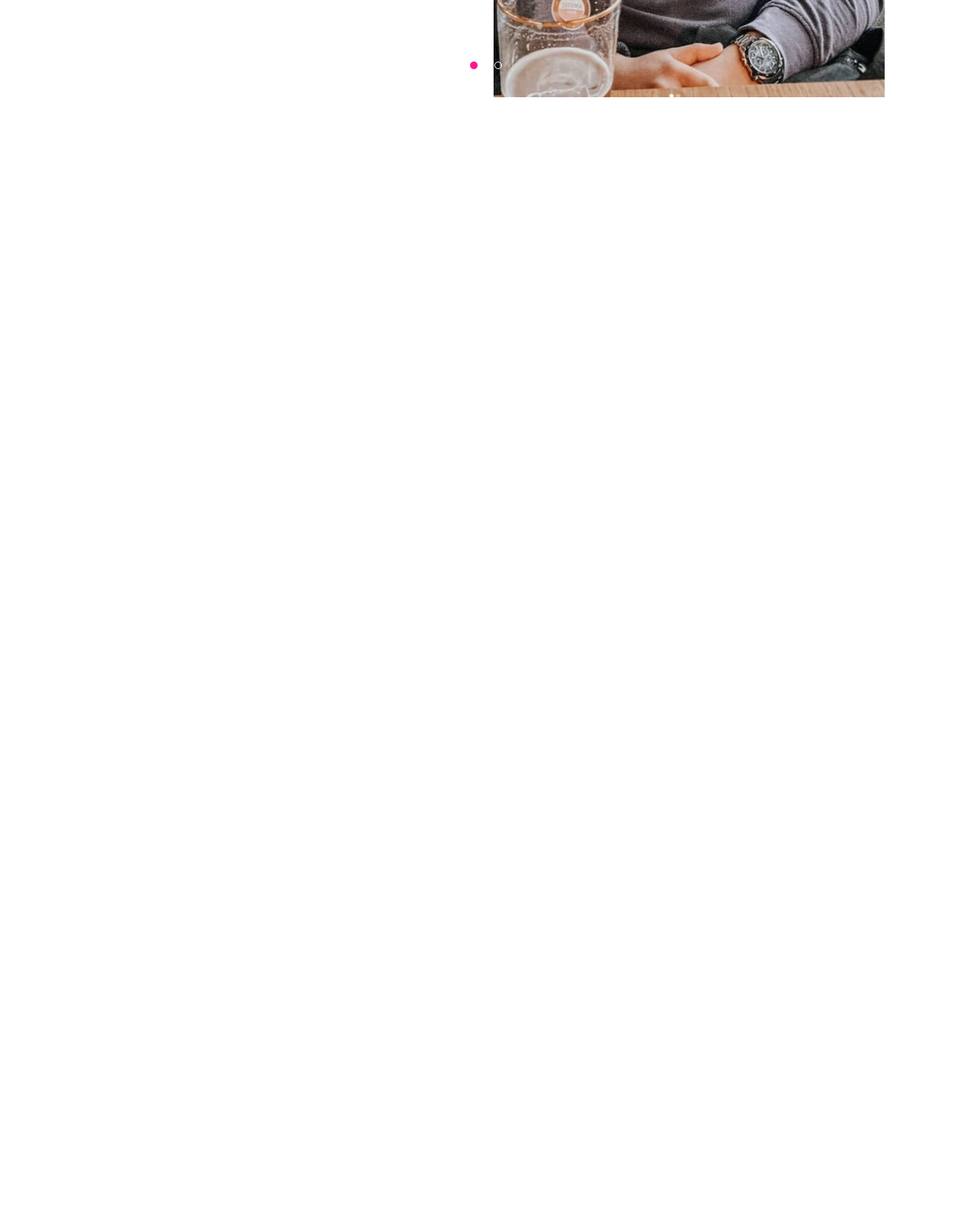
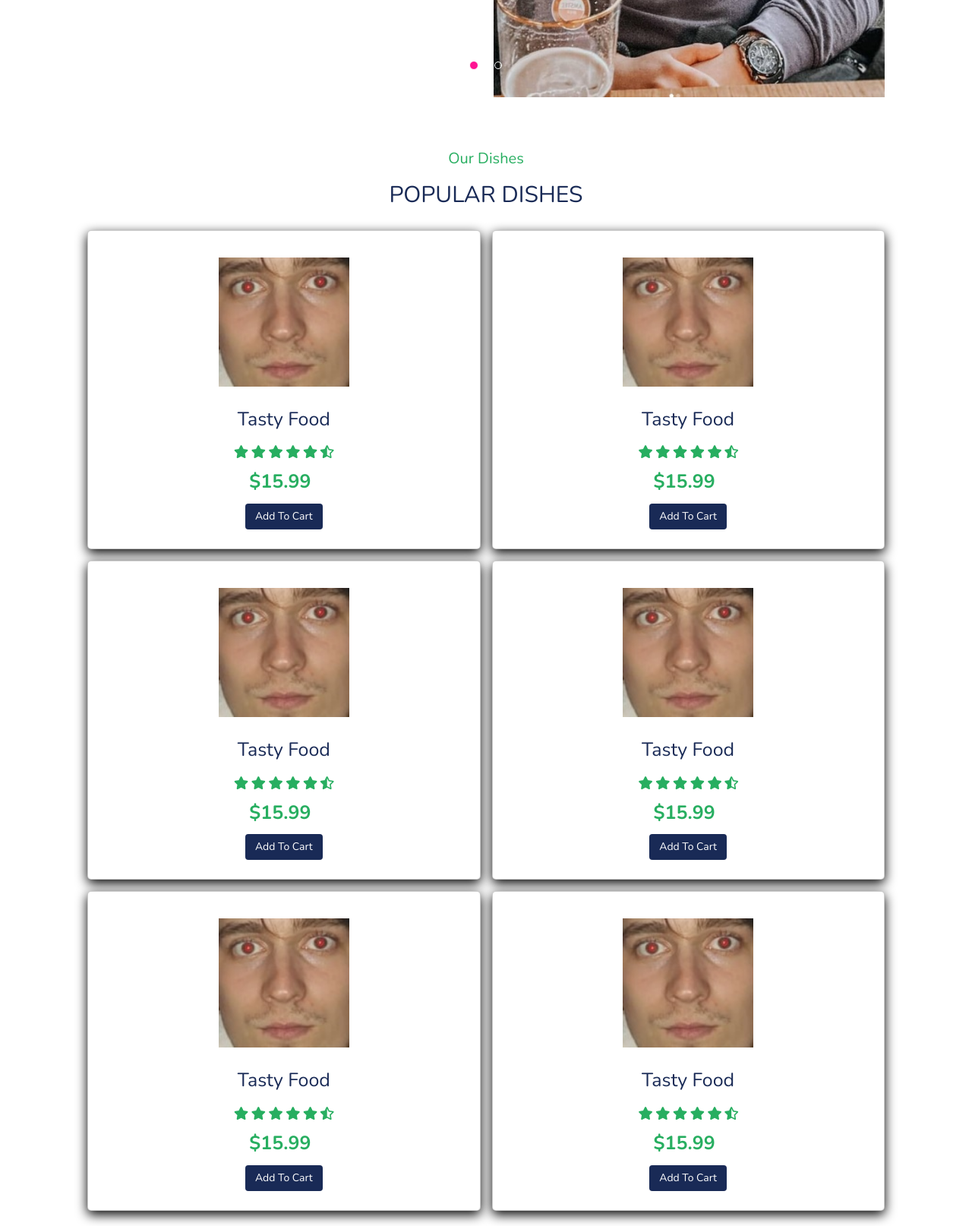
Before and after one commit to LukaP123456/Food_delivery_website, a PHP site: page /main.php in a window 1280 px wide. Shown: the part 711-2325 px from the top of the page at 76% size. Before the commit the page ends 839 px from the top, so only its background shows below. Run offline with PHP 8.4, Linux system fonts and the light colour scheme.

Commit message:
dodao dishes sekciju

```diff
--- a/CSS/dishes.css
+++ b/CSS/dishes.css
@@ -0,0 +1 @@
+.sub-heading{text-align:center}
--- a/SASS/dishes.scss
+++ b/SASS/dishes.scss
@@ -0,0 +1,93 @@
+.sub-heading{
+  text-align: center;
+  color: $green;
+  font-size: 2rem;
+  padding-top: 1rem;
+}
+
+.heading{
+  text-align: center;
+  color: $black;
+  font-size: 3rem;
+  padding-bottom: 2rem;
+  text-transform: uppercase;
+}
+
+.dishes .box-container{
+  display: grid;                                            /*fr-merna jedinica fractional unit 1fr je polovina grida*/
+  grid-template-columns: repeat(auto-fit,minmax(45rem,1fr));/*grid-template-colums praci sablon tabele|| minmax- ukoliko je velicina ekrana veca od 1fr ignorise ovu drugu i obrnuto*/
+  gap: 1.5rem;
+}
+
+.dishes .box-container .box{
+  padding: 2.5rem;
+  background: #fff;
+  border-radius: .5rem;
+  border: .1rem solid rgba(0,0,0,.2);
+  box-shadow: $box-shadow;
+  position: relative;
+  overflow: hidden;
+  text-align: center;
+}
+
+.dishes .box-container .box .fa-heart,
+.dishes .box-container .box .fa-eye{
+  position: absolute;
+  top: 1.5rem;
+  background: #eee;
+  border-radius: 50%;
+  height: 5rem;
+  width: 5rem;
+  font-size: 2rem;
+  color: $black;
+}
+
+.dishes .box-container .box .fa-heart{/*DAL postoji bolji nacin nego sa ovim srcima da se dodje do ovog dela strane lol */
+  right: -15rem;
+  text-align: center;
+}
+
+.dishes .box-container .box .fa-eye{
+  padding-top: 1.5rem;
+  left: -15rem;
+  text-align: center;
+}
+
+.dishes .box-container .box:hover .fa-heart{
+  padding-top: 1.5rem;
+  right: 1.5rem;
+  text-align: center;
+}
+
+.dishes .box-container .box:hover .fa-eye{
+  left: 1.5rem;
+  text-align: center;
+}
+
+.dishes .box-container .box img{
+  height: 17rem;
+  margin: 1rem 0;
+}
+
+.dishes .box-container .box h3{
+  color: $black;
+  font-size: 2.5rem;
+}
+
+.dishes .box-container .box .stars{
+  padding: 1rem 0;
+}
+
+.dishes .box-container .box .stars i{
+  font-size: 1.7rem;
+  color: $green;
+}
+
+.dishes .box-container .box  span{
+  display: flex;
+  justify-content: center;
+  color: $green;
+  font-weight: bolder;
+  margin-right: 1rem;
+  font-size: 2.5rem;
+}
--- a/SASS/header.scss
+++ b/SASS/header.scss
@@ -99,6 +99,11 @@ header .icons #menu-bars{
 
 @media (max-width: 991px) {
 
+  .dishes .box-container .box img{
+    height: auto;
+    width: 100%;
+  }
+
 
   html{
     font-size: 55%;
--- a/main.php
+++ b/main.php
@@ -108,19 +108,131 @@
         </div>
         </div>
 
+
+</section>
+<!-- home sekcija kraj -->
+
+<!-- dishes sekcija pocetak -->
+
+<section class="dishes" id="dishes">
+
+    <h3 class="sub-heading">our dishes</h3>
+    <h1 class="heading">popular dishes</h1>
+
+    <div class="box-container">
+
+        <div class="box">
+            <a href="#" class="fas fa-heart"></a><!--vrv cu izbrisati ovo -->
+            <a href="#" class="fas fa-eye"></a>
+            <img src="img/kafa.jpg" alt="KAFA">
+            <h3>tasty food</h3>
+            <div class="stars">
+            <i class="fas fa-star"></i>
+            <i class="fas fa-star"></i>
+            <i class="fas fa-star"></i>
+            <i class="fas fa-star"></i>
+            <i class="fas fa-star"></i>
+            <i class="fas fa-star-half-alt"></i>
+            </div>
+        <span>$15.99</span>
+        <a href="#" class="btn">add to cart</a>
     </div>
-</section>
-<!-- home section kraj -->
+
+    <div class="box">
+        <a href="#" class="fas fa-heart"></a>
+        <a href="#" class="fas fa-eye"></a>
+        <img src="img/kafa.jpg" alt="KAFA">
+        <h3>tasty food</h3>
+        <div class="stars">
+        <i class="fas fa-star"></i>
+        <i class="fas fa-star"></i>
+        <i class="fas fa-star"></i>
+        <i class="fas fa-star"></i>
+        <i class="fas fa-star"></i>
+        <i class="fas fa-star-half-alt"></i>
+        </div>
+    <span>$15.99</span>
+    <a href="#" class="btn">add to cart</a>
+    </div>
+
+    <div class="box">
+        <a href="#" class="fas fa-heart"></a>
+        <a href="#" class="fas fa-eye"></a>
+        <img src="img/kafa.jpg" alt="KAFA">
+        <h3>tasty food</h3>
+        <div class="stars">
+        <i class="fas fa-star"></i>
+        <i class="fas fa-star"></i>
+        <i class="fas fa-star"></i>
+        <i class="fas fa-star"></i>
+        <i class="fas fa-star"></i>
+        <i class="fas fa-star-half-alt"></i>
+        </div>
+        <span>$15.99</span>
+        <a href="#" class="btn">add to cart</a>
+    </div>
+
+    <div class="box">
+        <a href="#" class="fas fa-heart"></a>
+        <a href="#" class="fas fa-eye"></a>
+        <img src="img/kafa.jpg" alt="KAFA">
+        <h3>tasty food</h3>
+        <div class="stars">
+        <i class="fas fa-star"></i>
+        <i class="fas fa-star"></i>
+        <i class="fas fa-star"></i>
+        <i class="fas fa-star"></i>
+        <i class="fas fa-star"></i>
+        <i class="fas fa-star-half-alt"></i>
+        </div>
+    <span>$15.99</span>
+    <a href="#" class="btn">add to cart</a>
+    </div>
+<!--predzadnji box -->
+
+    <div class="box">
+        <a href="#" class="fas fa-heart"></a>
+        <a href="#" class="fas fa-eye"></a>
+        <img src="img/kafa.jpg" alt="KAFA">
+        <h3>tasty food</h3>
+        <div class="stars">
+        <i class="fas fa-star"></i>
+        <i class="fas fa-star"></i>
+        <i class="fas fa-star"></i>
+        <i class="fas fa-star"></i>
+        <i class="fas fa-star"></i>
+        <i class="fas fa-star-half-alt"></i>
+        </div>
+    <span>$15.99</span>
+    <a href="#" class="btn">add to cart</a>
+    </div>
+
+<!--zadnji box-->
+        <div class="box">
+            <a href="#" class="fas fa-heart"></a>
+            <a href="#" class="fas fa-eye"></a>
+            <img src="img/kafa.jpg" alt="KAFA">
+            <h3>tasty food</h3>
+            <div class="stars">
+                <i class="fas fa-star"></i>
+                <i class="fas fa-star"></i>
+                <i class="fas fa-star"></i>
+                <i class="fas fa-star"></i>
+                <i class="fas fa-star"></i>
+                <i class="fas fa-star-half-alt"></i>
+            </div>
+            <span>$15.99</span>
+            <a href="#" class="btn">add to cart</a>
+        </div>
 
 
+</section>
+<!-- dishes sekcija kraj -->
+
+<!-- about sekcija start-->
 
 
-
-
-
-
-
-
+<!-- about sekcija kraj-->
 
 
 
```
Also changed, not shown: CSS/header.css (+1 -1 lines), CSS/stajl.css, img/kafa.jpg (added).
